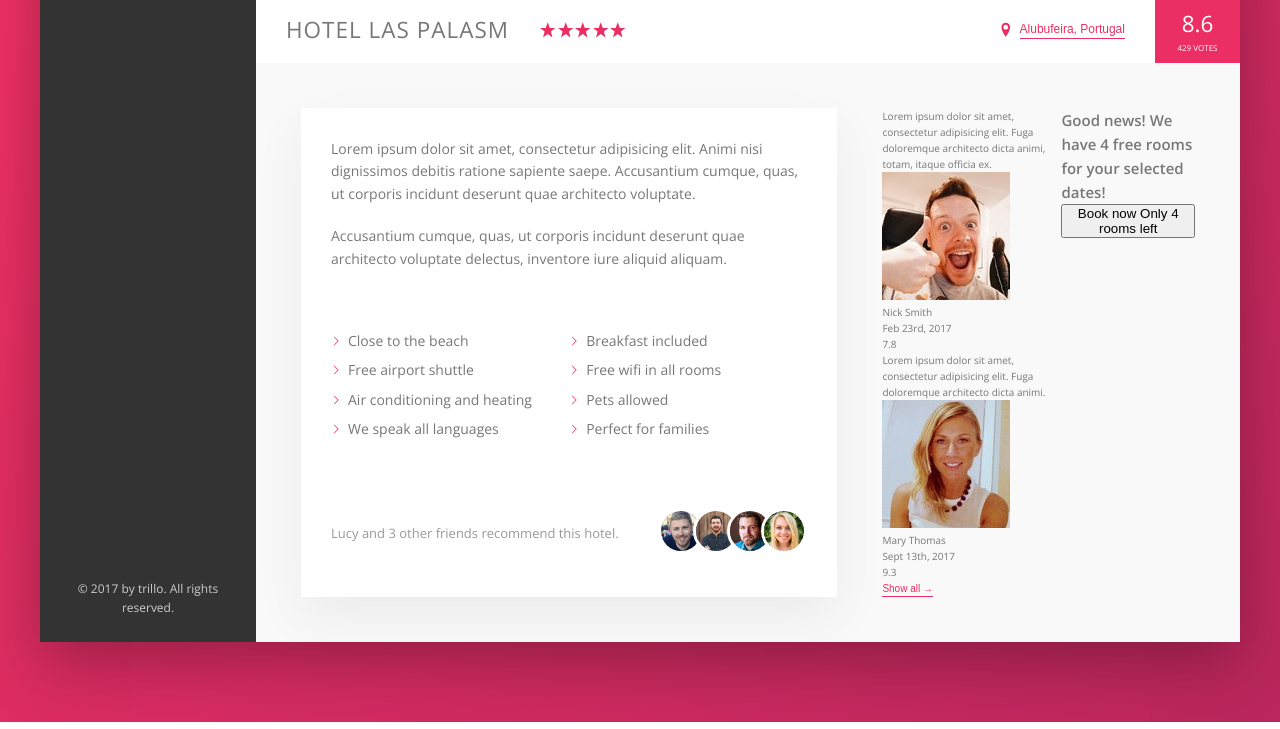
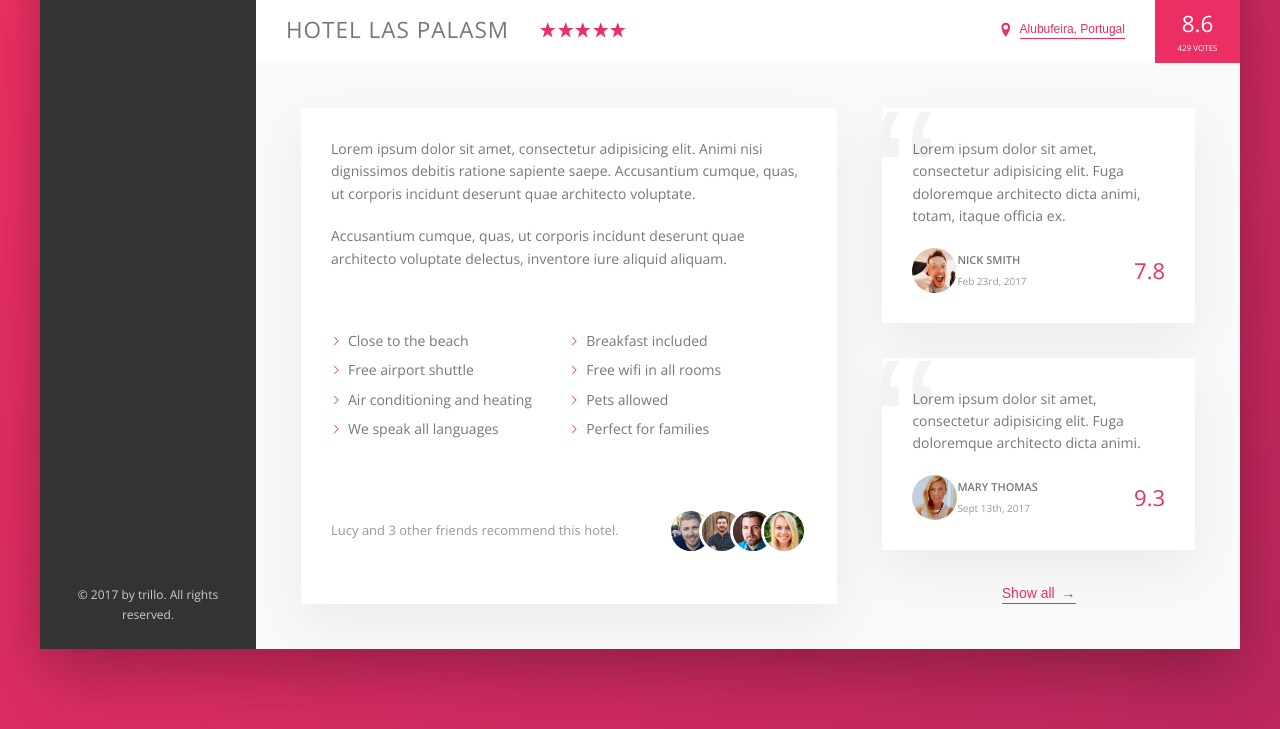
Before and after one commit to Phonng/Trillo-pet-project, a website: page index.html in a window 1280 px wide. Shown: the part 538-1267 px from the top of the page. Drawn offline with nearby package versions, Linux system fonts and the light colour scheme.

Commit message:
#feature: userreview

```diff
--- a/index.html
+++ b/index.html
@@ -239,7 +239,7 @@
               <button class="btn-inline">Show all <span>&rarr;</span></button>
             </div>
 
-            <div class="cta">
+            <!-- <div class="cta">
               <h2 class="cta__book-now">
                 Good news! We have 4 free rooms for your selected dates!
               </h2>
@@ -247,7 +247,7 @@
                 <span class="btn__visible">Book now</span>
                 <span class="btn__invisible">Only 4 rooms left</span>
               </button>
-            </div>
+            </div> -->
           </div>
         </main>
       </div>
--- a/sass/_components.scss
+++ b/sass/_components.scss
@@ -288,8 +288,17 @@
   cursor: pointer;
   transition: all 0.2s;
 
+  & span {
+    transition:  margin-left 2s;
+    margin-left: 3px;
+  }
+
   &:hover {
     color: var(--color-grey-dark-1);
+
+    span {
+      margin-left: 8px;
+    }
   }
 
   &:focus {
@@ -363,8 +372,70 @@
   }
 
   &__friends {
+    display: flex;
   }
 }
+
+/////////////////////
+// REVIEW
+.review {
+  background-color: #fff;
+  box-shadow: var(--shadow-light);
+  padding: 3rem;
+  margin-bottom: 3.5rem;
+  position: relative;
+  overflow: hidden;
+  &__text {
+    position: relative;
+    margin-bottom: 2rem;
+    z-index: 10;
+  }
+
+  &__user {
+    display: flex;
+    align-items: center;
+  }
+
+  &__photo {
+    height: 4.5rem;
+    width: 4.5rem;
+    border-radius: 50%;
+  }
+
+  &__user-box{
+    margin-right: auto;
+  }
+  &__user-name {
+    font-size: 1.1rem;
+    font-weight: 600;
+    text-transform: uppercase;
+    margin-bottom: .4rem;
+  }
+
+  &__user-date {
+    font-size: 1rem;
+    color: var(--color-grey-dark-3);
+  }
+
+  &__rating {
+    color: var(--color-primary);
+    font-size: 2.2rem;
+    font-weight: 300;
+  }
+
+  &::before{
+    content: "\201C";
+    position: absolute;
+    top:-2.75rem;
+    left: -1rem;
+    line-height: 1;
+    font-size: 20rem;
+    color: var(--color-grey-light-2);
+    font-family: sans-serif;
+    z-index: 1;
+  }
+}
+
 
 @keyframes pulstate {
   0% {
--- a/sass/_layout.scss
+++ b/sass/_layout.scss
@@ -9,11 +9,7 @@
 .header {
   height: 7rem;
   background-color: #fff;
-<<<<<<< Updated upstream
-  border-bottom: var(--color-grey-light-2);
-=======
   border-bottom: var(--line);
->>>>>>> Stashed changes
 
   display: flex;
   justify-content: space-between;
@@ -36,3 +32,26 @@
   background-color: #fff;
   flex: 1;
 }
+
+.detail {
+  font-size: 1.4rem;
+  display: flex;
+  padding: 4.5rem;
+  background-color: var(--color-grey-light-1);
+  border-bottom: var(--line);
+}
+
+.description {
+  background-color: #fff;
+  box-shadow: var(--shadow-light);
+  padding: 3rem;
+  flex: 0 0 60%;
+  margin-right: 4.5rem;
+}
+
+.user-reviews {
+  flex: 1;
+  display: flex;
+  flex-direction: column;
+  align-items: center;
+}
```
Also changed, not shown: css/style.css.
